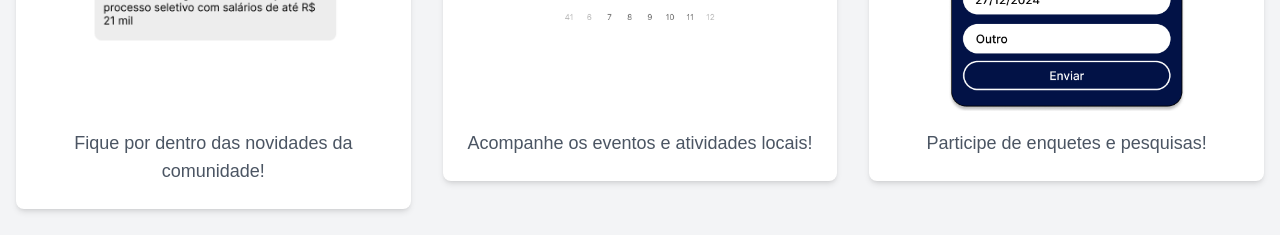
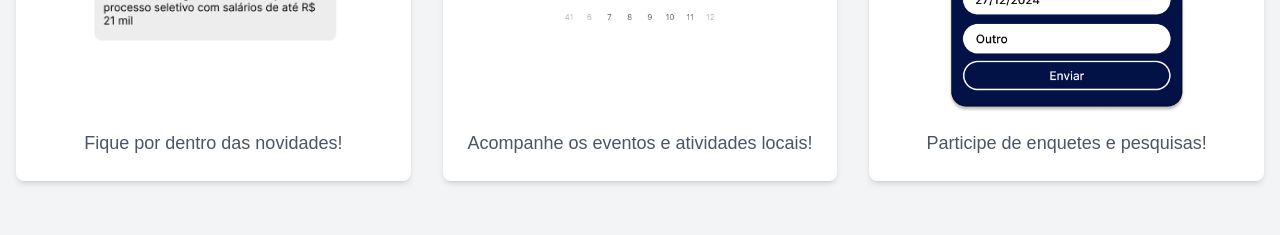
Before and after one commit to leopoglia/webamoben, a Next.js app: page / in a window 1280 px wide. Shown: the part 2200-2435 px from the top of the page. Built offline with nearby package versions, Linux system fonts and the light colour scheme; a web font is replaced by a local one.

Commit message:
fix: comunity

```diff
--- a/app/page.js
+++ b/app/page.js
@@ -46,7 +46,7 @@ export default function HomePage() {
 
   const pages =
     [{
-      "image": "/images/news.png", description: "Fique por dentro das novidades da comunidade!"
+      "image": "/images/news.png", description: "Fique por dentro das novidades!"
     }, {
       "image": "/images/calendar.png", description: "Acompanhe os eventos e atividades locais!"
     }, {
```
